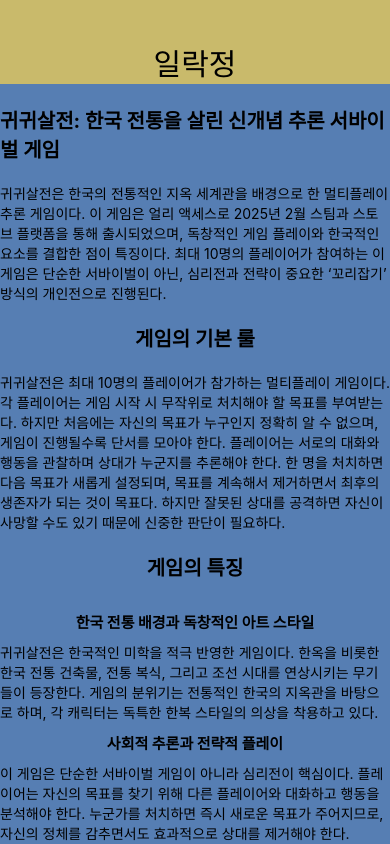
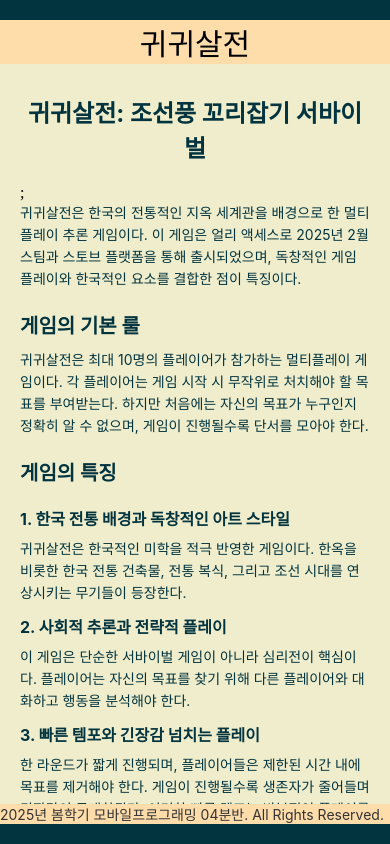
Before and after one commit to Barone12/MobileProgramming, a React Native app in the folder Week02/create-components/: screen / in a window 390 px wide. Built offline with nearby package versions, Linux system fonts and the light colour scheme.

Commit message:
[Add] content components

```diff
--- a/Week02/create-components/App.js
+++ b/Week02/create-components/App.js
@@ -1,46 +1,86 @@
 import { StatusBar } from 'expo-status-bar';
 import { StyleSheet, Text, View, ScrollView } from 'react-native';
-import RestaurantHeader from "./RestaurantHeader/RestaurantHeader";
-import RestaurantFooter from "./RestaurantFooter/RestaurantFooter";
-import Title from "./components/Title";
+import RestaurantHeader from "./Components/RestaurantHeader";
+import RestaurantFooter from "./Components/RestaurantFooter";
+import Title from "./Components/Title";
 
-//실행 npx expo start --localhost --android
+// 실행 명령어: npx expo start --localhost --android
 export default function App() {
   return (
-    <View style={styles.container}>
-      <View style={styles.headerContainer}>
+      <View style={styles.container}>
+        <View
+          style={{
+            backgroundColor: '#02343F',
+            paddingTop: 20,
+          }}>
         <RestaurantHeader />
       </View>
-      <View style={styles.contentContainer}>
-        <Title text="귀귀살전: 한국 전통을 살린 신개념 추론 서바이벌 게임" />
-        <Text>
-          귀귀살전은 한국의 전통적인 지옥 세계관을 배경으로 한 멀티플레이 추론 게임이다. 이 게임은 얼리 액세스로 2025년 2월 스팀과 스토브 플랫폼을 통해 출시되었으며, 독창적인 게임 플레이와 한국적인 요소를 결합한 점이 특징이다. 최대 10명의 플레이어가 참여하는 이 게임은 단순한 서바이벌이 아닌, 심리전과 전략이 중요한 ‘꼬리잡기’ 방식의 개인전으로 진행된다.
-        </Text>
-        <Text style={styles.titleContainer}>
-          게임의 기본 룰
-        </Text>
-        <Text>
-          귀귀살전은 최대 10명의 플레이어가 참가하는 멀티플레이 게임이다. 각 플레이어는 게임 시작 시 무작위로 처치해야 할 목표를 부여받는다. 하지만 처음에는 자신의 목표가 누구인지 정확히 알 수 없으며, 게임이 진행될수록 단서를 모아야 한다. 플레이어는 서로의 대화와 행동을 관찰하며 상대가 누군지를 추론해야 한다.
 
-          한 명을 처치하면 다음 목표가 새롭게 설정되며, 목표를 계속해서 제거하면서 최후의 생존자가 되는 것이 목표다. 하지만 잘못된 상대를 공격하면 자신이 사망할 수도 있기 때문에 신중한 판단이 필요하다.
-        </Text>
-        <Text style={styles.titleContainer}>
-          게임의 특징
-        </Text>
-        <Text style={styles.subtitleContainer}>
-          한국 전통 배경과 독창적인 아트 스타일
-        </Text>
-        <Text>
-          귀귀살전은 한국적인 미학을 적극 반영한 게임이다. 한옥을 비롯한 한국 전통 건축물, 전통 복식, 그리고 조선 시대를 연상시키는 무기들이 등장한다. 게임의 분위기는 전통적인 한국의 지옥관을 바탕으로 하며, 각 캐릭터는 독특한 한복 스타일의 의상을 착용하고 있다.
-        </Text>
-        <Text style={styles.subtitleContainer}>
-          사회적 추론과 전략적 플레이
-        </Text>
-        <Text>
-          이 게임은 단순한 서바이벌 게임이 아니라 심리전이 핵심이다. 플레이어는 자신의 목표를 찾기 위해 다른 플레이어와 대화하고 행동을 분석해야 한다. 누군가를 처치하면 즉시 새로운 목표가 주어지므로, 자신의 정체를 감추면서도 효과적으로 상대를 제거해야 한다.
-        </Text>
+        <ScrollView style={styles.contentContainer}>
+          <Title text="귀귀살전: 조선풍 꼬리잡기 서바이벌" />
+          <Text style={styles.text}>
+            귀귀살전은 한국의 전통적인 지옥 세계관을 배경으로 한 멀티플레이 추론 게임이다.
+            이 게임은 얼리 액세스로 2025년 2월 스팀과 스토브 플랫폼을 통해 출시되었으며, 독창적인 게임 플레이와 한국적인 요소를 결합한 점이 특징이다.
+          </Text>
+          <Text style={styles.title}>게임의 기본 룰</Text>
+          <Text style={styles.text}>
+            귀귀살전은 최대 10명의 플레이어가 참가하는 멀티플레이 게임이다.
+            각 플레이어는 게임 시작 시 무작위로 처치해야 할 목표를 부여받는다.
+            하지만 처음에는 자신의 목표가 누구인지 정확히 알 수 없으며, 게임이 진행될수록 단서를 모아야 한다.
+          </Text>
+          <Text style={styles.title}>게임의 특징</Text>
+          <Text style={styles.subtitle}>1. 한국 전통 배경과 독창적인 아트 스타일</Text>
+          <Text style={styles.text}>
+            귀귀살전은 한국적인 미학을 적극 반영한 게임이다. 한옥을 비롯한 한국 전통 건축물, 전통 복식,
+            그리고 조선 시대를 연상시키는 무기들이 등장한다.
+          </Text>
+          <Text style={styles.subtitle}>2. 사회적 추론과 전략적 플레이</Text>
+          <Text style={styles.text}>
+            이 게임은 단순한 서바이벌 게임이 아니라 심리전이 핵심이다. 플레이어는 자신의 목표를 찾기 위해
+            다른 플레이어와 대화하고 행동을 분석해야 한다.
+          </Text>
+          <Text style={styles.subtitle}>3. 빠른 템포와 긴장감 넘치는 플레이</Text>
+          <Text style={styles.text}>
+            한 라운드가 짧게 진행되며, 플레이어들은 제한된 시간 내에 목표를 제거해야 한다. 게임이 진행될수록 생존자가 줄어들며 긴장감이 극대화된다. 이러한 빠른 템포는 반복적인 플레이를 유도하며, 여러 전략을 시도할 수 있는 기회를 제공한다.
+          </Text>
+          <Text style={styles.subtitle}>4. 멀티플레이 기반의 커뮤니케이션 요소</Text>
+          <Text style={styles.text}>
+            귀귀살전은 다른 플레이어와의 소통이 매우 중요한 게임이다. 서로의 정체를 숨기면서도 상대의 정보를 캐내야 하며, 때로는 거짓 정보를 흘려 혼란을 유도할 수도 있다. 이러한 요소들은 마피아 게임이나 어몽어스 같은 소셜 디덕션(Social Deduction) 게임의 재미를 극대화한다.
+          </Text>
+          <Text style={styles.title}>게임의 전략과 팁</Text>
+          <Text style={styles.subtitle}>1. 초반에는 신중하게 정보를 수집하라</Text>
+          <Text style={styles.text}>
+            게임 시작 직후에는 자신의 목표를 알기 어렵다. 무작정 공격하기보다는 다른 플레이어들의 움직임을 살펴보고 대화에 참여하면서 정보를 수집하는 것이 중요하다.
+          </Text>
+          <Text style={styles.subtitle}>2. 추론을 통해 목표를 찾아라</Text>
+          <Text style={styles.text}>
+            게임이 진행될수록 목표를 찾아야 하는 힌트가 많아진다. 주변에서 누가 누구를 공격하는지 관찰하고, 특정한 행동 패턴을 분석하면 자신의 목표를 찾는 데 도움이 된다.
+          </Text>
+          <Text style={styles.subtitle}>3. 신중하게 공격하라</Text>
+          <Text style={styles.text}>
+            잘못된 대상을 공격하면 되려 자신이 게임에서 탈락할 수 있다. 목표를 확신하기 전까지는 최대한 신중하게 행동하는 것이 중요하다.
+          </Text>
+          <Text style={styles.subtitle}>4. 혼란을 이용하라</Text>
+          <Text style={styles.text}>
+            때로는 다른 플레이어들에게 거짓 정보를 제공하거나, 다른 사람을 목표로 유도하는 심리전도 효과적일 수 있다. 이를 통해 자신의 정체를 감추면서도 상대를 조종할 수 있다.
+          </Text>
+          <Text style={styles.title}>귀귀살전의 전망</Text>
+          <Text style={styles.text}>
+            귀귀살전은 얼리 액세스 출시 이후 꾸준한 업데이트를 통해 게임의 완성도를 높여 나가고 있다. 기존의 마피아 게임과 차별화된 꼬리잡기 형식의 개인전 방식이 유저들에게 신선한 재미를 제공하고 있으며, 한국적인 전통 요소를 게임에 녹여낸 점도 큰 강점이다.
+
+            특히, 귀귀살전은 스트리머나 유튜버들의 방송 콘텐츠로도 적합한 게임으로 평가받고 있으며, 향후 대회나 이벤트를 통해 더욱 많은 유저들의 관심을 받을 것으로 보인다.
+
+            한국 전통과 현대적인 게임 디자인이 조화를 이루며 독창적인 게임 플레이를 선보이는 귀귀살전은 앞으로 더욱 발전할 가능성이 크다.
+          </Text>
+
+        </ScrollView>
+        <RestaurantFooter />
+        <View style={{
+          backgroundColor: '#02343F',
+          paddingTop: 20,
+        }}>
+        </View>
       </View>
-    </View>
   );
 }
 
@@ -49,33 +89,29 @@ const styles = StyleSheet.create({
     flex: 1,
     backgroundColor: '#495E57',
   },
-  headerContainer: {
-    backgroundColor: '#C9BA6B',
-    paddingTop: 40,
+  contentContainer: {
+    flex: 1,
+    backgroundColor: '#F0EDCC',
+    paddingHorizontal: 20,
+    paddingVertical: 10,
   },
-  titleContainer: {
+  title: {
     fontSize: 20,
     fontWeight: 'bold',
-    justifyContent: 'center',
-    paddingBottom: 20,
+    paddingBottom: 10,
     paddingTop: 20,
+    color: '#02343F',
   },
-  subtitleContainer: {
-    fontSize: 15,
+  subtitle: {
+    fontSize: 16,
     fontWeight: 'bold',
-    justifyContent: 'center',
-    paddingBottom: 10,
+    paddingBottom: 8,
     paddingTop: 10,
+    color: '#02343F',
   },
-  contentContainer: {
-    flex: 1,
-    backgroundColor: '#567EB3',
-    alignItems: 'center',
-    justifyContent: 'center',
-    justify: 'auto',
+  text: {
+    fontSize: 14,
+    color: '#02343F',
+    lineHeight: 22,
   },
-  footerConatainer: {
-    flex: 1,
-    justify: 'auto',
-  }
 });
--- /dev/null
+++ b/Week02/create-components/Components/RestaurantFooter.js
@@ -0,0 +1,23 @@
+import { StatusBar } from 'expo-status-bar';
+import { StyleSheet, Text, View } from 'react-native';
+
+export default function RestaurantFooter() {
+    return (
+        <View style={styles.footer}>
+            <Text style={styles.text}>
+                2025년 봄학기 모바일프로그래밍 04분반. All Rights Reserved.
+            </Text>
+            <StatusBar style="auto" />
+        </View>
+    );
+}
+
+const styles = StyleSheet.create({
+    footer: {
+        backgroundColor: '#FFDDAB',
+    },
+    text: {
+        fontSize: 14,
+        color: '#333',
+    },
+});
--- a/Week02/create-components/RestaurantHeader/RestaurantHeader.js
+++ b/Week02/create-components/Components/RestaurantHeader.js
@@ -5,7 +5,7 @@ export default function RestaurantHeader() {
   return (
     <View style={
       {
-        backgroundColor: '#F4ACE14'
+        backgroundColor: '#FFDDAB'
       }
     }>
       <Text
@@ -15,17 +15,8 @@ export default function RestaurantHeader() {
             textAlign: 'center',
           }}
       >
-        일락정
+        귀귀살전
       </Text>
     </View>
   );
 }
-
-const styles = StyleSheet.create({
-  container: {
-    flex: 1,
-    backgroundColor: '#fff',
-    alignItems: 'center',
-    justifyContent: 'center',
-  },
-});
--- a/Week02/create-components/Components/Title.js
+++ b/Week02/create-components/Components/Title.js
@@ -1,19 +1,19 @@
-import {StatusBar} from 'expo-status-bar';
+import { StatusBar } from 'expo-status-bar';
 import {StyleSheet, Text, View} from 'react-native';
 
-export default function Title({text}) {
-    return (
-            <Text style={styles.title}>{text}</Text>
-    );
+export default function Title({ text = "제목없음" }) {
+    return(<View>
+        <Text style={styles.title}>{text}</Text>;
+        </View>);
 }
 
 const styles = StyleSheet.create({
     title: {
-        fontSize: 20,
+        fontSize: 24,
         fontWeight: 'bold',
-        justifyContent: 'center',
-        justify: 'center',
+        textAlign: 'center',
         paddingBottom: 20,
         paddingTop: 20,
+        color: '#02343F',
     },
 });
--- a/Week02/create-components/RestaurantFooter/RestaurantFooter.js
+++ /dev/null
@@ -1,26 +0,0 @@
-import {StatusBar} from 'expo-status-bar';
-import {StyleSheet, Text, View} from 'react-native';
-
-export default function RestaurantFooter() {
-    return (
-        <View style={
-            {
-                justifyContent: 'center',
-            }
-        }>
-            <footer>
-            <Text>2025년 봄학기 모바일프로그래밍 04분반.All Rights Reserved.</Text>
-            <StatusBar style="auto"/>
-            </footer>
-        </View>
-    );
-}
-
-const styles = StyleSheet.create({
-    container: {
-        flex: 1,
-        backgroundColor: '#fff',
-        alignItems: 'center',
-        justifyContent: 'center',
-    },
-});
```
Also changed, not shown: Week02/create-components/Components/Content.js (added, +85 -0 lines).
